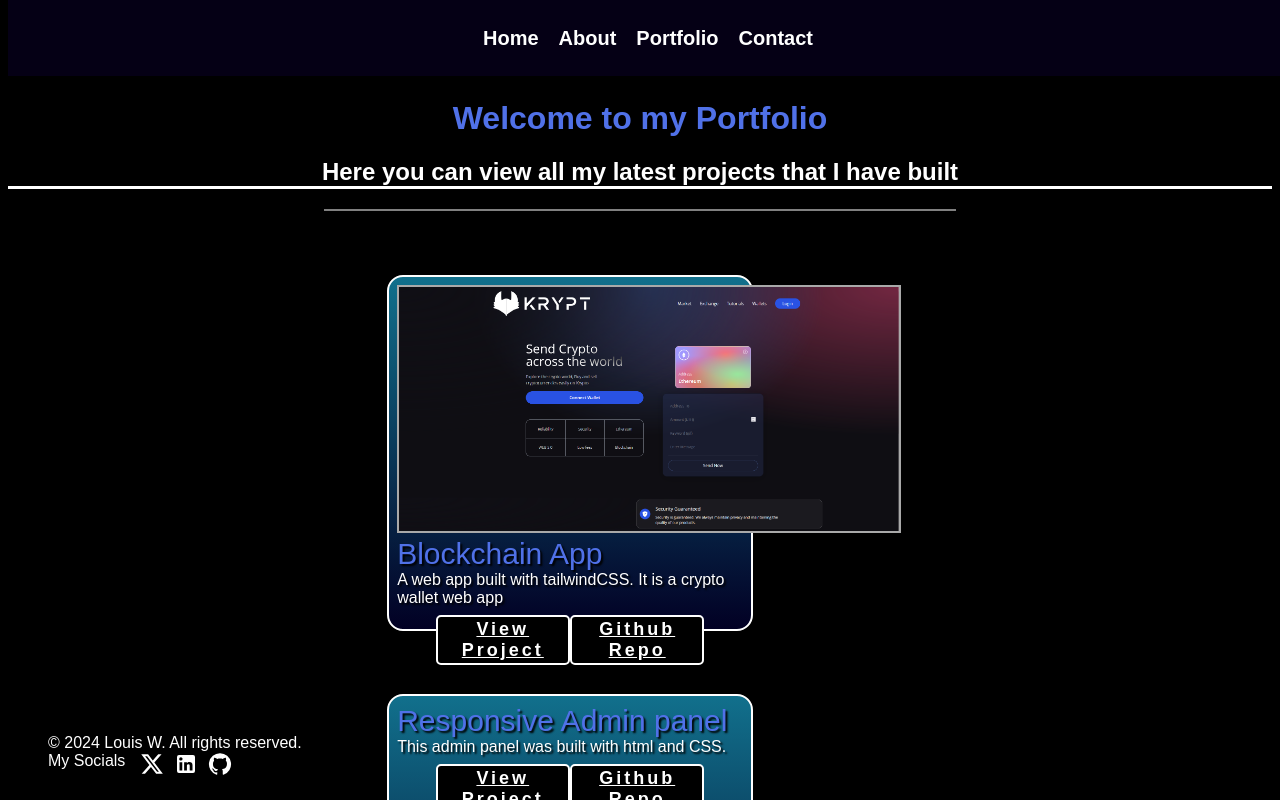
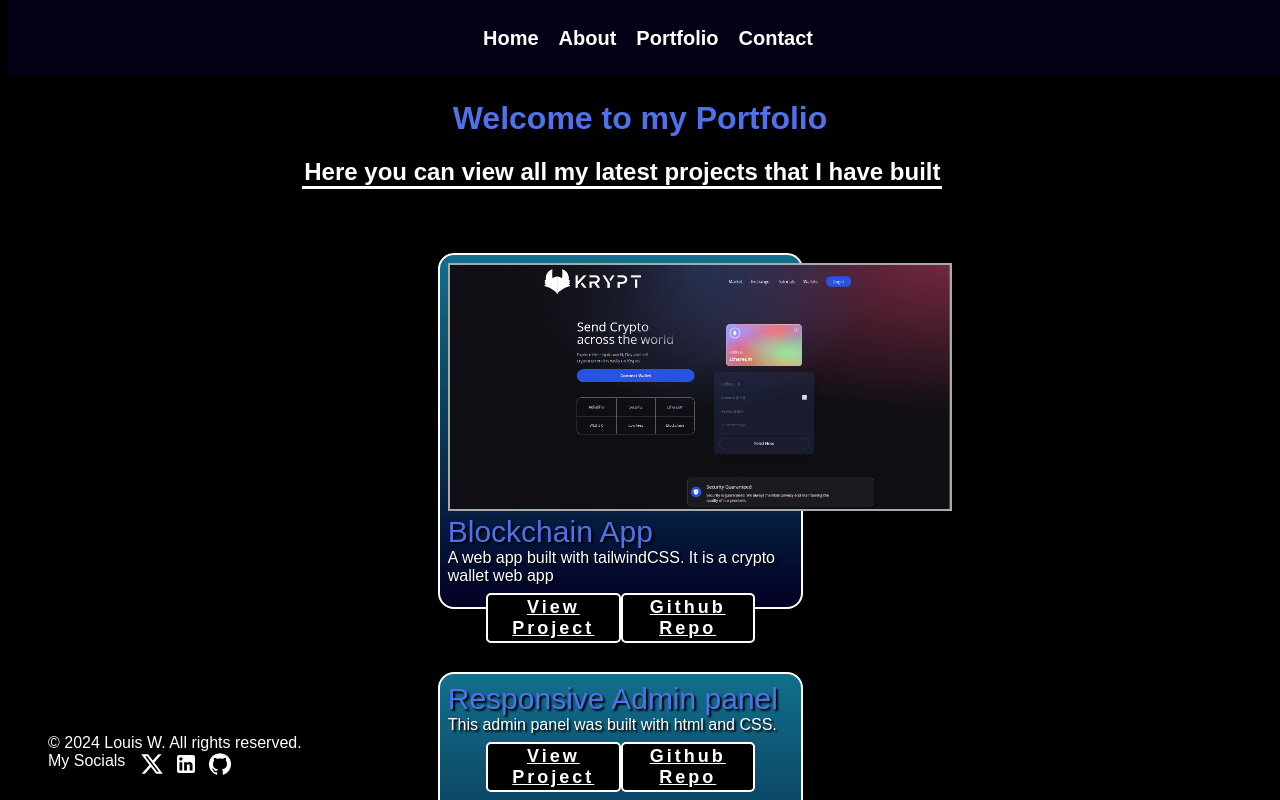
Before and after one commit to LouisWdev/Louis-react-portfolio, a React (Vite) app: page /Portfolio in a window 1280 px wide. Shown: the top 800 px of the page. Built offline with nearby package versions, Linux system fonts and the light colour scheme.

Commit message:
Portfolio Underline

```diff
--- a/src/Pages/Portfolio.tsx
+++ b/src/Pages/Portfolio.tsx
@@ -30,22 +30,17 @@ const PortfolioTitle = styled.h1`
    }
 `;
 
-const BreakLine = styled.div`
-      margin-left: 25%;
-      width: 50%;
-      height: 2px; /* Set the height of the separate line */
-      background-color: rgba(255, 255, 255, 0.5); /* Color of the separate line */
-`;
-
 const TitleSubText = styled.h2`
     text-align: center;
     border-bottom: 3px solid white;
+    width: 50vw;
+    margin-left: 23vw;
 `;
 
 const Container = styled.div`
     border-radius: 2vh;
     margin-top: 5%;
-    margin-left: 30%;
+    margin-left: 34%;
     width: 27vw;
     padding-top: 1vh;
     padding-left: 1vh;
@@ -131,7 +126,6 @@ const Portfolio = () => {
     <Section id="Portfolio">
          <PortfolioTitle>Welcome to my Portfolio</PortfolioTitle>
          <TitleSubText>Here you can view all my latest projects that I have built</TitleSubText>
-        <BreakLine />
 
         {/*Project 1*/}
          <Container>
```
